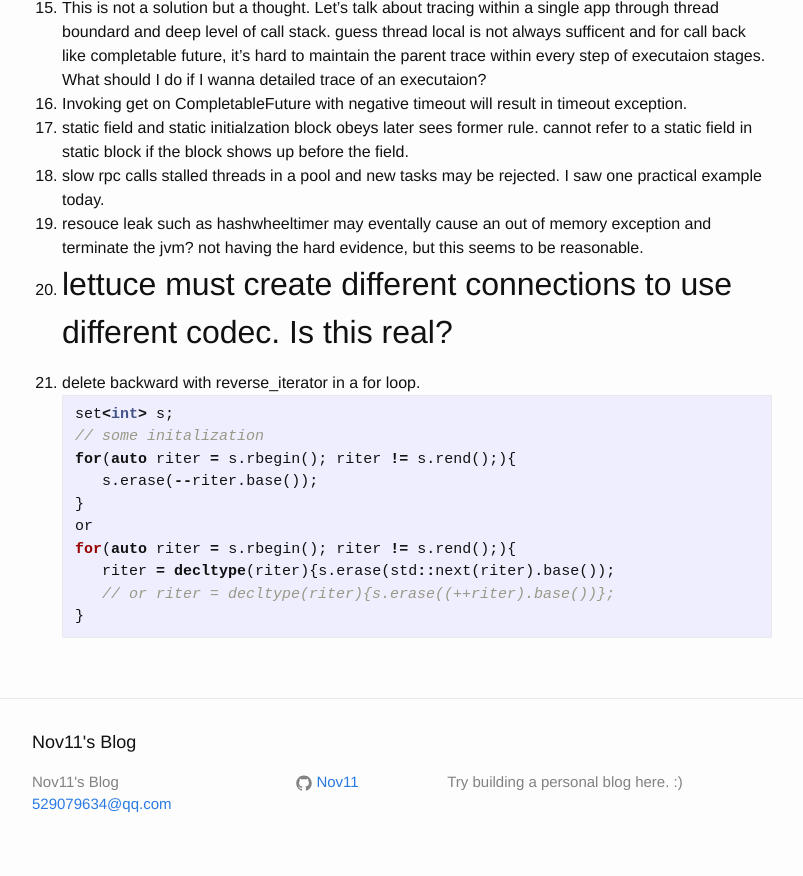
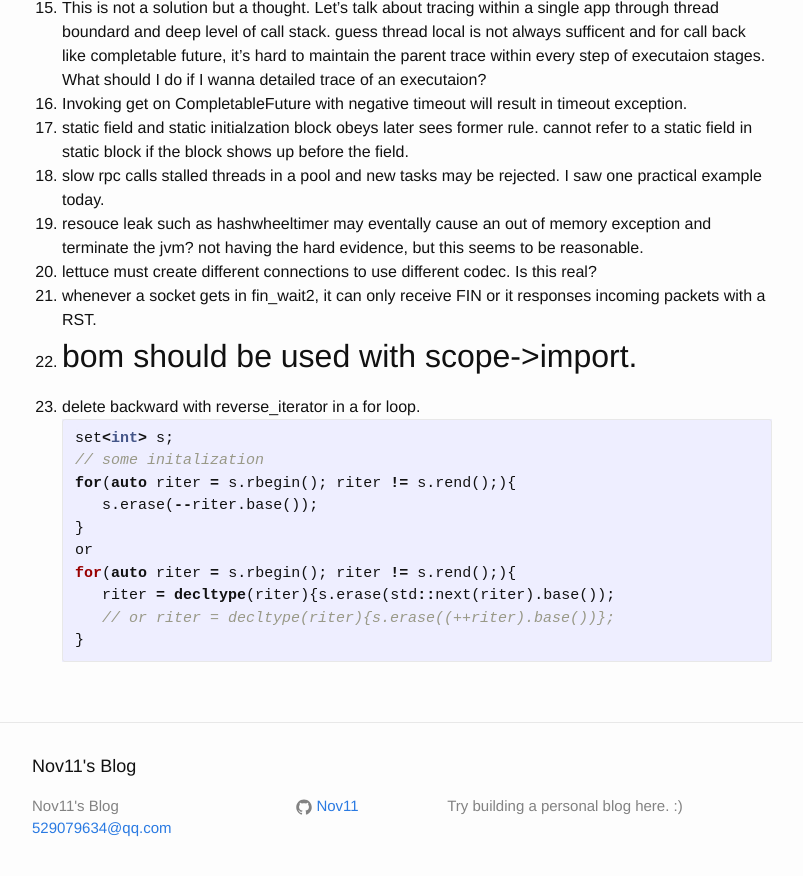
Before and after one commit to Nov11/Nov11.github.io, a Jekyll site: the page built from _posts/2018-06-04-notes-of-miscellaneousness.md, in a window 1280 px wide and 900 px high, scrolled down 1184 px. Shown: the top 876 px of the window, without its empty margins (238-1041 px from the left). Built offline with Jekyll 4.4.1, drawn with Linux system fonts in a browser that asks for light colours.

Commit message:
Update 2018-06-04-notes-of-miscellaneousness.md

````diff
--- a/_posts/2018-06-04-notes-of-miscellaneousness.md
+++ b/_posts/2018-06-04-notes-of-miscellaneousness.md
@@ -42,6 +42,8 @@
 18. slow rpc calls stalled threads in a pool and new tasks may be rejected. I saw one practical example today.
 19. resouce leak such as hashwheeltimer may eventally cause an out of memory exception and terminate the jvm? not having the hard evidence, but this seems to be reasonable.
 20. lettuce must create different connections to use different codec. Is this real?
+21. whenever a socket gets in fin_wait2, it can only receive FIN or it responses incoming packets with a RST.
+22. bom should be used with scope->import.
 ---------------------------------------
 1. delete backward with reverse_iterator in a for loop.
    ```c++
````
